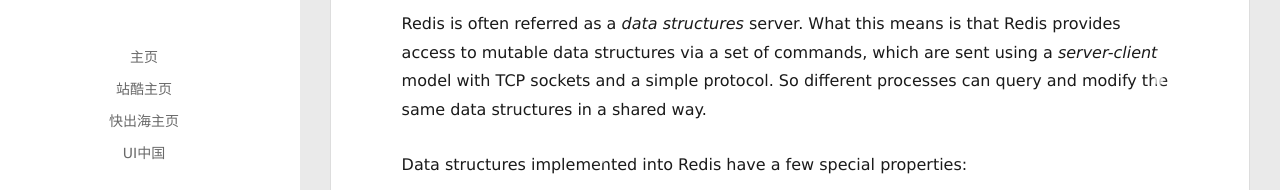
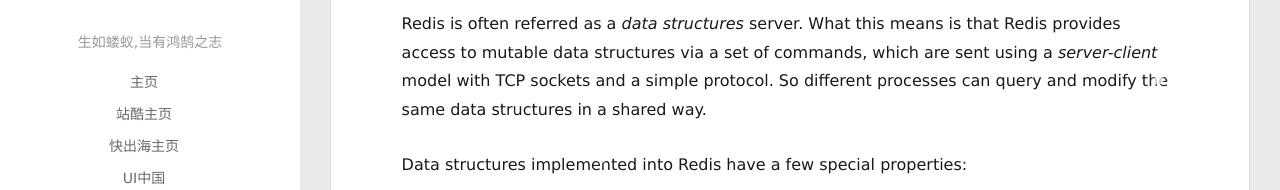
Before and after one commit to Dxiaoer/Dxiaoer.github.io, a plain HTML site: page 2020/07/09/README/index.html in a window 1280 px wide. Shown: the part 310-500 px from the top of the page. Drawn offline with Linux system fonts and the light colour scheme; some packages are replaced by stand-ins of ours; no server answers; a script that the page names is missing.

Commit message:
Site updated: 2020-07-10 14:24:26

```diff
--- a/2020/07/09/README/index.html
+++ b/2020/07/09/README/index.html
@@ -68,6 +68,8 @@
 		<hgroup>
 			<h1 class="header-author"><a href="/">Dxiaoer</a></h1>
 		</hgroup>
+
+		<p class="header-subtitle">生如蝼蚁,当有鸿鹄之志</p>
 
 
 		<nav class="header-menu">
@@ -150,6 +152,8 @@
 			<hgroup>
 			  <h1 class="header-author js-header-author">Dxiaoer</h1>
 			</hgroup>
+
+			<p class="header-subtitle"><i class="icon icon-quo-left"></i>生如蝼蚁,当有鸿鹄之志<i class="icon icon-quo-right"></i></p>
 
 
 
```
Also changed, not shown: 2020/07/09/hello-world/index.html (+4 -0 lines), 2020/07/09/my-first-blog/index.html (+4 -0 lines), 2020/07/10/work/index.html (+4 -0 lines), archives/2020/07/index.html (+4 -0 lines), archives/2020/index.html (+4 -0 lines), archives/index.html (+4 -0 lines), categories/默认分类/index.html (+4 -0 lines), index.html (+4 -0 lines), tags/tag1/index.html (+4 -0 lines), tags/tag2/index.html (+4 -0 lines), tags/tag3/index.html (+4 -0 lines).
